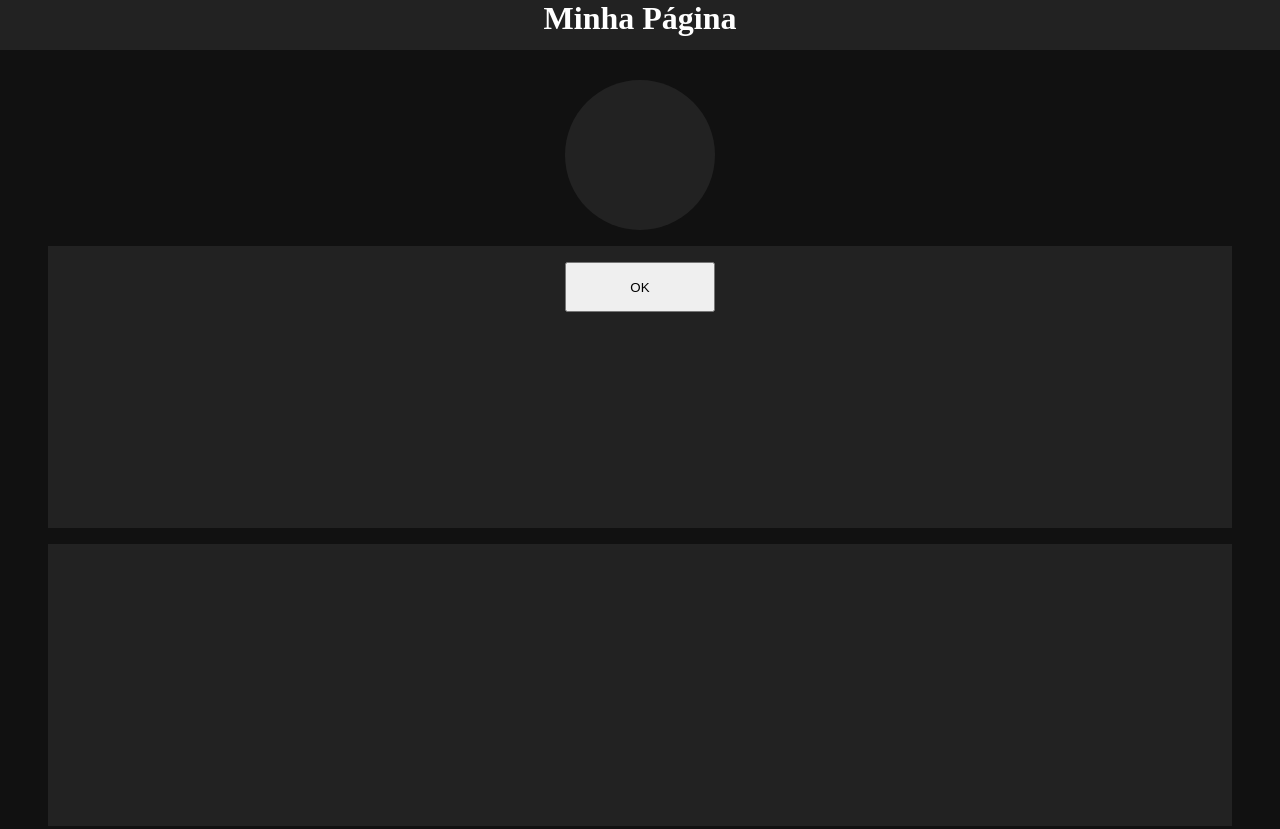
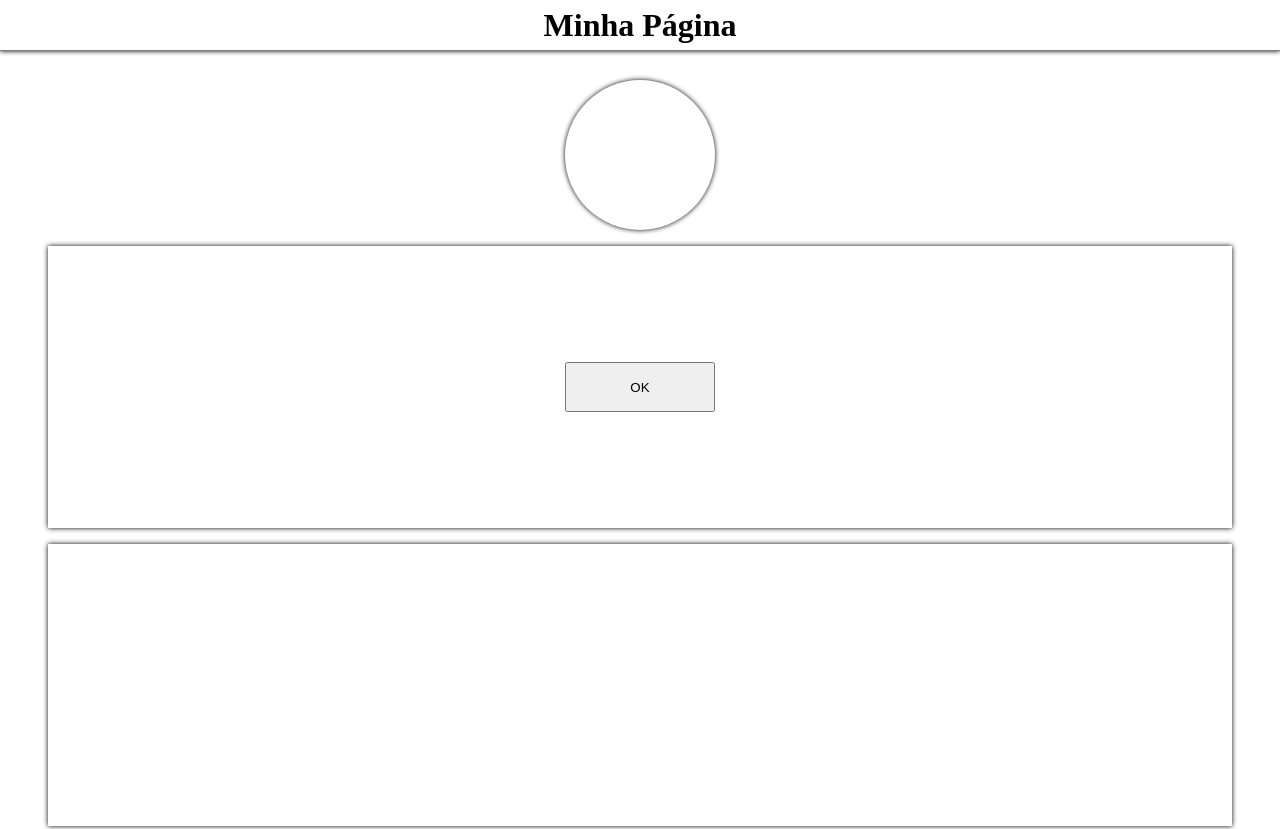
Before and after one commit to SergioDev87/meu-projeto, a plain HTML site: page index.html in a window 1280 px wide. Shown: the top 829 px of the page. Drawn offline with Linux system fonts and the light colour scheme.

Commit message:
mudanças no estilo

```diff
--- a/index.html
+++ b/index.html
@@ -15,19 +15,19 @@
 </head>
 
 <body>
-  <div class="content">
+  <div class="container">
     <div class="barra">
       <h1>Minha Página</h1>
     </div>
-    <div class="content2"></div>
+    <div class="content-circulo"></div>
 
-    <div class="content3">
+    <div class="content">
       <button id="btn">OK</button>
     </div>
 
-    <div class="content3"></div>
+    <div class="content"></div>
 
-    <div class="content3"></div>
+    <div class="content"></div>
   </div>
   <!-- Project -->
   <script src="main.js"></script>
--- a/style.css
+++ b/style.css
@@ -1,16 +1,15 @@
 
 * {
-
     margin: 0;
     padding: 0;
+ }
 
+
+body {
+  background-color: #fff;
 }
 
-body {
-  background-color: #111;
-}
-
-.content {
+.container {
   display: flex;
   flex-direction: column;
   align-items: center;
@@ -18,34 +17,37 @@ body {
 }
 
 .barra {
+  display: flex;
+  align-items: center;
+  justify-content: center;
   height: 50px;
   width: 100%;
-  background-color: #222;
+  background-color: #fff;
   position: fixed;
+  border-bottom: 1px solid gray;
+  box-shadow: 0 0 5px;
 }
 
-.barra > h1 {
-  color: #fff;
-  text-align: center;
-}
-
-.content2 {
+.content-circulo {
   margin-top: 80px;
   height: 150px;
   width: 150px;
-  background-color: #222;
+  background-color: #fff;
   border-radius: 50%;
+  box-shadow: 0 0 5px;
 }
 
-.content3 {
+.content {
   display: flex;
   flex-direction: column;
   align-items: center;
+  justify-content: center;
   margin-top: 1rem;
   height: 250px;
   width: 90%;
-  background-color: #222;
+  background-color: #fff;
   padding: 1rem;
+  box-shadow: 0 0 5px;
 }
 
 #btn {
```
